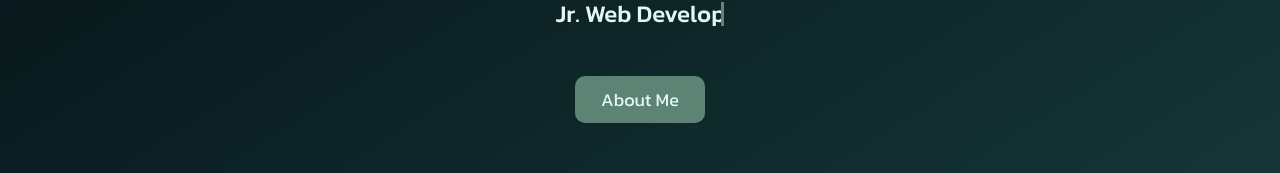
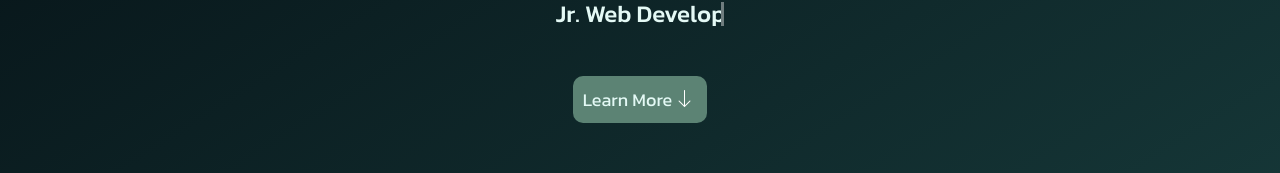
Before and after one commit to ealvara6/portfolio, a React (Vite) app: page / in a window 1280 px wide. Shown: the part 382-555 px from the top of the page. Built offline with nearby package versions, Linux system fonts and the light colour scheme.

Commit message:
Change intro button style

```diff
--- a/src/components/Intro/Intro.styles.tsx
+++ b/src/components/Intro/Intro.styles.tsx
@@ -1,5 +1,6 @@
 import { styled, keyframes } from 'styled-components';
 import Header from '../Headers';
+import { AnimatedButton } from '../Button';
 
 const slideUp = keyframes`
   0% {
@@ -33,4 +34,11 @@ export const Content = styled.div`
   justify-content: center;
 `;
 
+export const AboutButton = styled(AnimatedButton)`
+  display: flex;
+  div {
+    flex-grow: 1;
+  }
+`;
+
 export default StyledIntro;
--- a/src/components/Intro/Intro.tsx
+++ b/src/components/Intro/Intro.tsx
@@ -1,8 +1,9 @@
 import { useState } from 'react';
 import Typewriter from '../Typewriter';
-import StyledIntro, { Content, IntroSection } from './Intro.styles';
+import StyledIntro, { Content, IntroSection, AboutButton } from './Intro.styles';
 import Header, { Important } from '../Headers';
-import Button, { AnimatedButton, Wrapper } from '../Button';
+import { Wrapper } from '../Button';
+import arrowIcon from '../../assets/icons8-arrow-down-25.png';
 
 export default function Intro() {
   const title = [
@@ -38,7 +39,11 @@ export default function Intro() {
         </Typewriter>
       </Content>
       <Wrapper>
-        <AnimatedButton>About Me</AnimatedButton>
+        <AboutButton>
+          <div>Learn More</div>
+          {' '}
+          <img src={arrowIcon} alt="" />
+        </AboutButton>
       </Wrapper>
     </StyledIntro>
   );
```
Also changed, not shown: src/assets/icons8-arrow-down-25.png (added).
